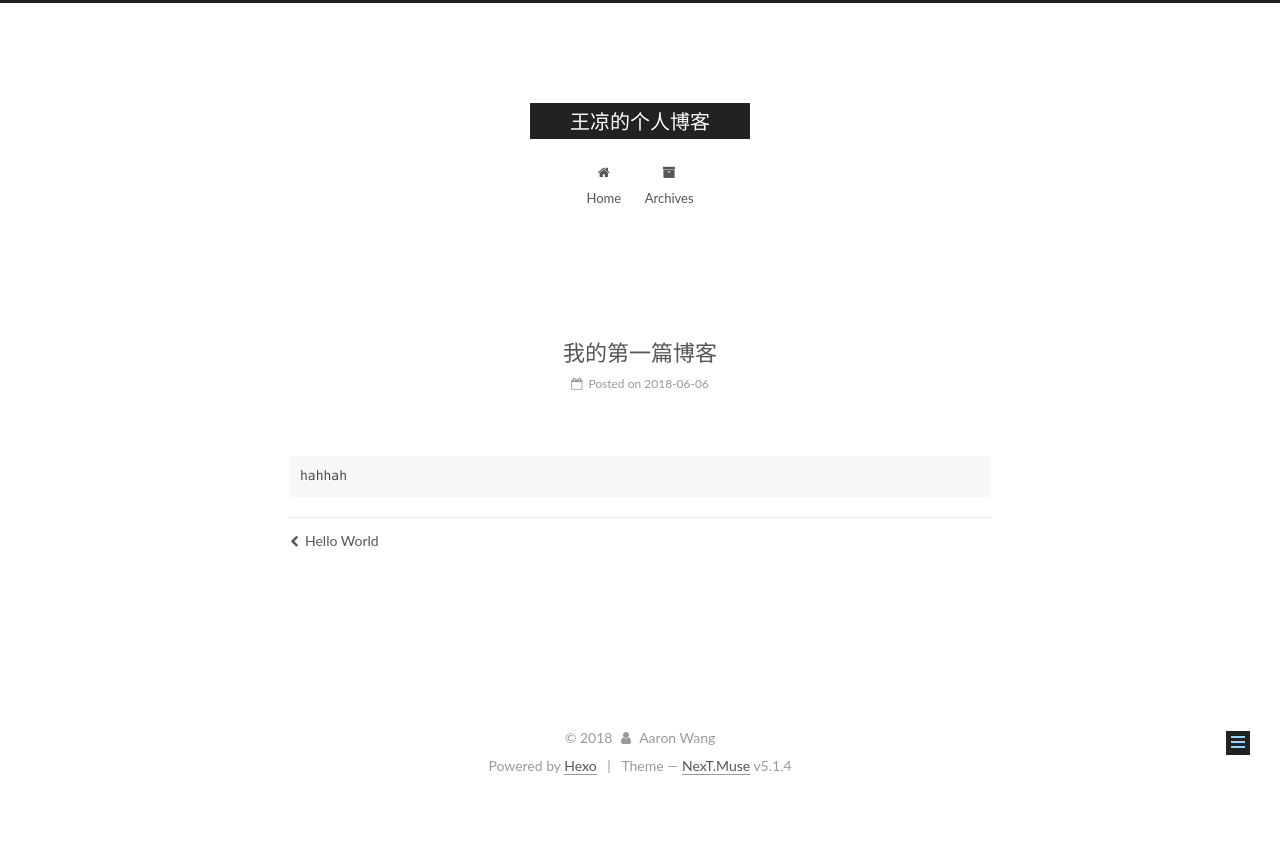
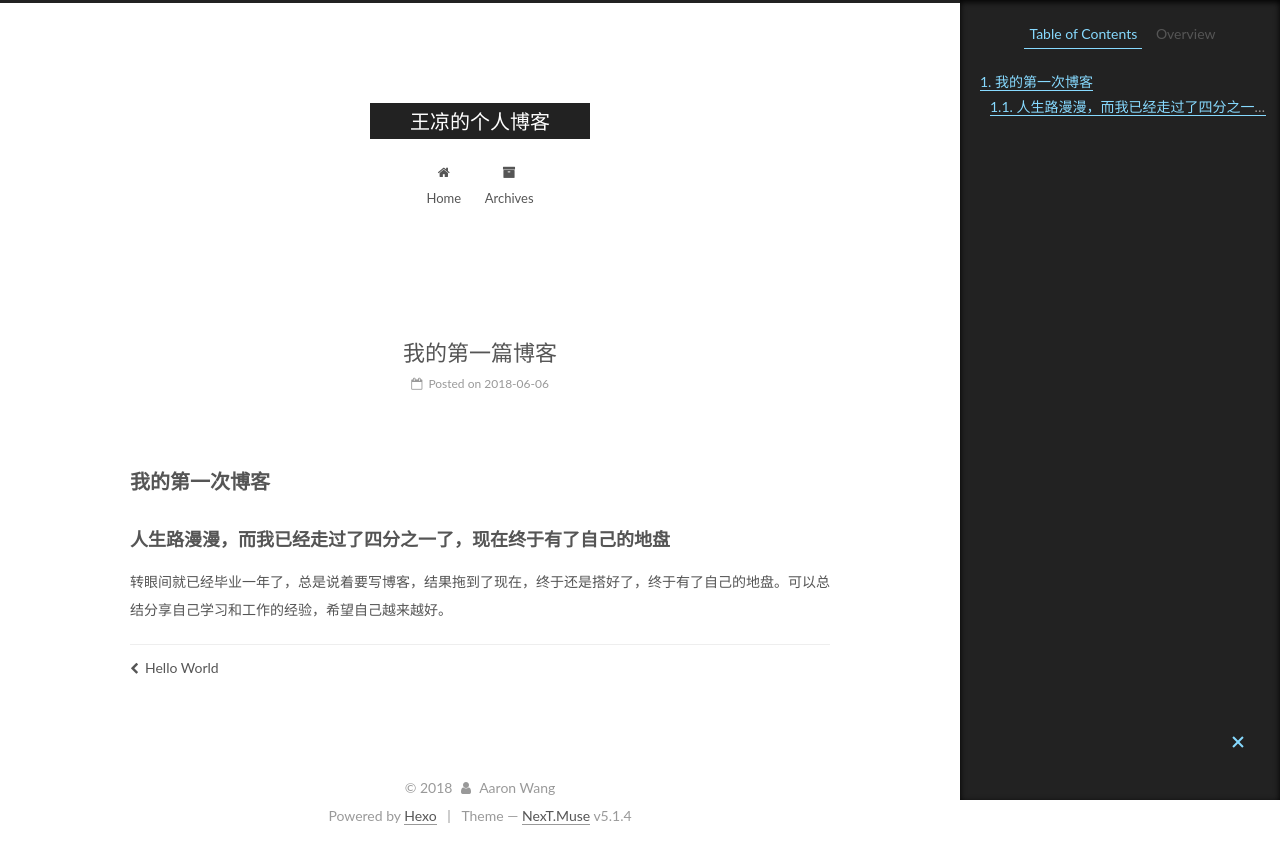
Before and after one commit to wangliangioi/myblog, a plain HTML site: page 2018/06/06/我的第一篇博客/index.html in a window 1280 px wide. Before the commit the page ends 800 px from the top, so only its background shows below. Drawn offline with Linux system fonts and the light colour scheme.

Commit message:
Site updated: 2018-06-07 09:59:03

```diff
--- a/2018/06/06/我的第一篇博客/index.html
+++ b/2018/06/06/我的第一篇博客/index.html
@@ -79,17 +79,17 @@
 
 
 
-<meta name="description" content="hahhah">
+<meta name="description" content="我的第一次博客人生路漫漫，而我已经走过了四分之一了，现在终于有了自己的地盘转眼间就已经毕业一年了，总是说着要写博客，结果拖到了现在，终于还是搭好了，终于有了自己的地盘。可以总结分享自己学习和工作的经验，希望自己越来越好。">
 <meta property="og:type" content="article">
 <meta property="og:title" content="我的第一篇博客">
 <meta property="og:url" content="http://yoursite.com/2018/06/06/我的第一篇博客/index.html">
 <meta property="og:site_name" content="王凉的个人博客">
-<meta property="og:description" content="hahhah">
+<meta property="og:description" content="我的第一次博客人生路漫漫，而我已经走过了四分之一了，现在终于有了自己的地盘转眼间就已经毕业一年了，总是说着要写博客，结果拖到了现在，终于还是搭好了，终于有了自己的地盘。可以总结分享自己学习和工作的经验，希望自己越来越好。">
 <meta property="og:locale" content="zh-CN">
-<meta property="og:updated_time" content="2018-06-06T10:41:16.513Z">
+<meta property="og:updated_time" content="2018-06-07T01:58:25.088Z">
 <meta name="twitter:card" content="summary">
 <meta name="twitter:title" content="我的第一篇博客">
-<meta name="twitter:description" content="hahhah">
+<meta name="twitter:description" content="我的第一次博客人生路漫漫，而我已经走过了四分之一了，现在终于有了自己的地盘转眼间就已经毕业一年了，总是说着要写博客，结果拖到了现在，终于还是搭好了，终于有了自己的地盘。可以总结分享自己学习和工作的经验，希望自己越来越好。">
 
 
 
@@ -299,8 +299,8 @@
 
 
 
-        <pre><code>hahhah
-</code></pre>
+        <h2 id="我的第一次博客"><a href="#我的第一次博客" class="headerlink" title="我的第一次博客"></a>我的第一次博客</h2><h3 id="人生路漫漫，而我已经走过了四分之一了，现在终于有了自己的地盘"><a href="#人生路漫漫，而我已经走过了四分之一了，现在终于有了自己的地盘" class="headerlink" title="人生路漫漫，而我已经走过了四分之一了，现在终于有了自己的地盘"></a>人生路漫漫，而我已经走过了四分之一了，现在终于有了自己的地盘</h3><p>转眼间就已经毕业一年了，总是说着要写博客，结果拖到了现在，终于还是搭好了，终于有了自己的地盘。可以总结分享自己学习和工作的经验，希望自己越来越好。</p>
+
 
     </div>
 
@@ -384,8 +384,17 @@
 
 
 
+        <ul class="sidebar-nav motion-element">
+          <li class="sidebar-nav-toc sidebar-nav-active" data-target="post-toc-wrap">
+            Table of Contents
+          </li>
+          <li class="sidebar-nav-overview" data-target="site-overview-wrap">
+            Overview
+          </li>
+        </ul>
 
-      <section class="site-overview-wrap sidebar-panel sidebar-panel-active">
+
+      <section class="site-overview-wrap sidebar-panel">
         <div class="site-overview">
           <div class="site-author motion-element" itemprop="author" itemscope itemtype="http://schema.org/Person">
 
@@ -427,6 +436,22 @@
         </div>
       </section>
 
+
+      <!--noindex-->
+        <section class="post-toc-wrap motion-element sidebar-panel sidebar-panel-active">
+          <div class="post-toc">
+
+
+
+
+
+
+              <div class="post-toc-content"><ol class="nav"><li class="nav-item nav-level-2"><a class="nav-link" href="#我的第一次博客"><span class="nav-number">1.</span> <span class="nav-text">我的第一次博客</span></a><ol class="nav-child"><li class="nav-item nav-level-3"><a class="nav-link" href="#人生路漫漫，而我已经走过了四分之一了，现在终于有了自己的地盘"><span class="nav-number">1.1.</span> <span class="nav-text">人生路漫漫，而我已经走过了四分之一了，现在终于有了自己的地盘</span></a></li></ol></li></ol></div>
+
+
+          </div>
+        </section>
+      <!--/noindex-->
 
 
 
```
Also changed, not shown: index.html (+2 -2 lines).
